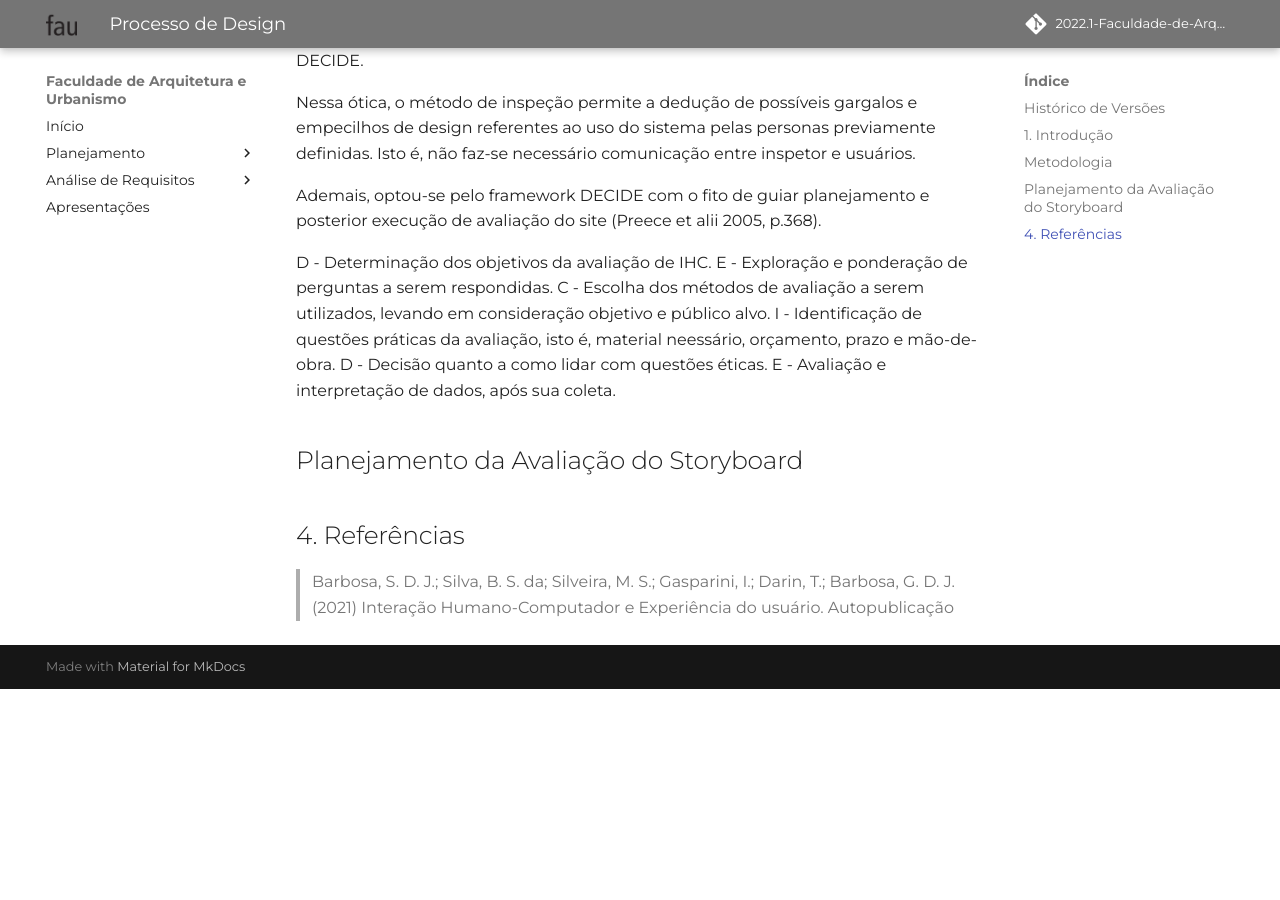
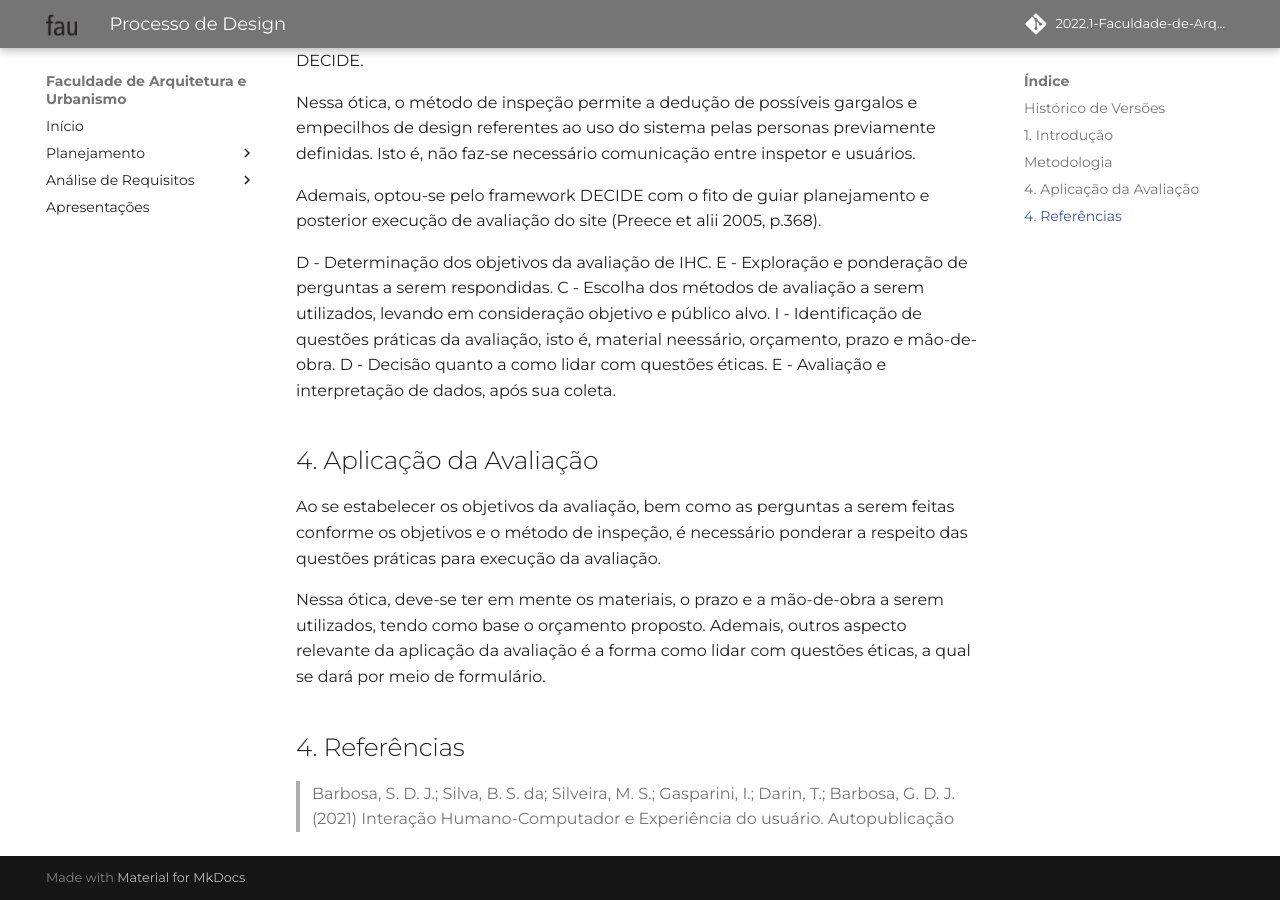
Before and after one commit to Mateusvff/2022.1-Faculdade-de-Arquitetura-e-Urbanismo, an MkDocs documentation site: the page built from docs/planejamento/planejamento-da-avaliacao-do-storyboard.md, in a window 1280 px wide and 900 px high, scrolled down 646 px. Built offline with MkDocs 1.6.1 and Material for MkDocs 9.7.7, drawn with Linux system fonts in a browser that asks for light colours; some web fonts are replaced; comment, search, counter and statistics services are not loaded; before the commit the page ends 1335 px from its top, so only the background shows below that.

```diff
--- a/docs/planejamento/planejamento-da-avaliacao-do-storyboard.md
+++ b/docs/planejamento/planejamento-da-avaliacao-do-storyboard.md
@@ -24,7 +24,11 @@ I - Identificação de questões práticas da avaliação, isto é, material nee
 D - Decisão quanto a como lidar com questões éticas.
 E - Avaliação e interpretação de dados, após sua coleta.
 
-## Planejamento da Avaliação do Storyboard
+## 4. Aplicação da Avaliação
+
+Ao se estabelecer os objetivos da avaliação, bem como as perguntas a serem feitas conforme os objetivos e o método de inspeção, é necessário ponderar a respeito das questões práticas para execução da avaliação.
+
+Nessa ótica, deve-se ter em mente os materiais, o prazo e a mão-de-obra a serem utilizados, tendo como base o orçamento proposto. Ademais, outros aspecto relevante da aplicação da avaliação é a forma como lidar com questões éticas, a qual se dará por meio de formulário.
 
 
 ## 4. Referências
```
